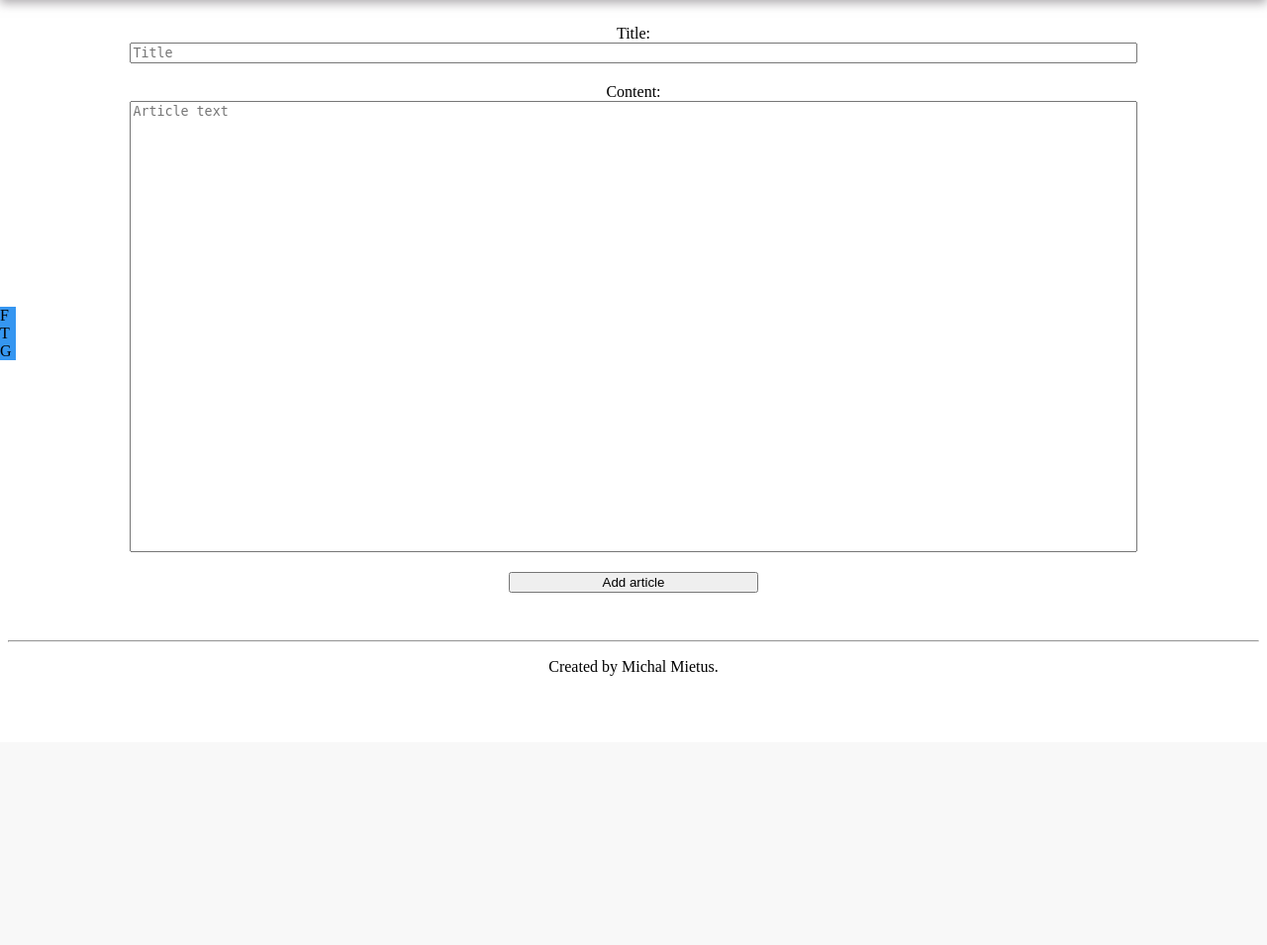
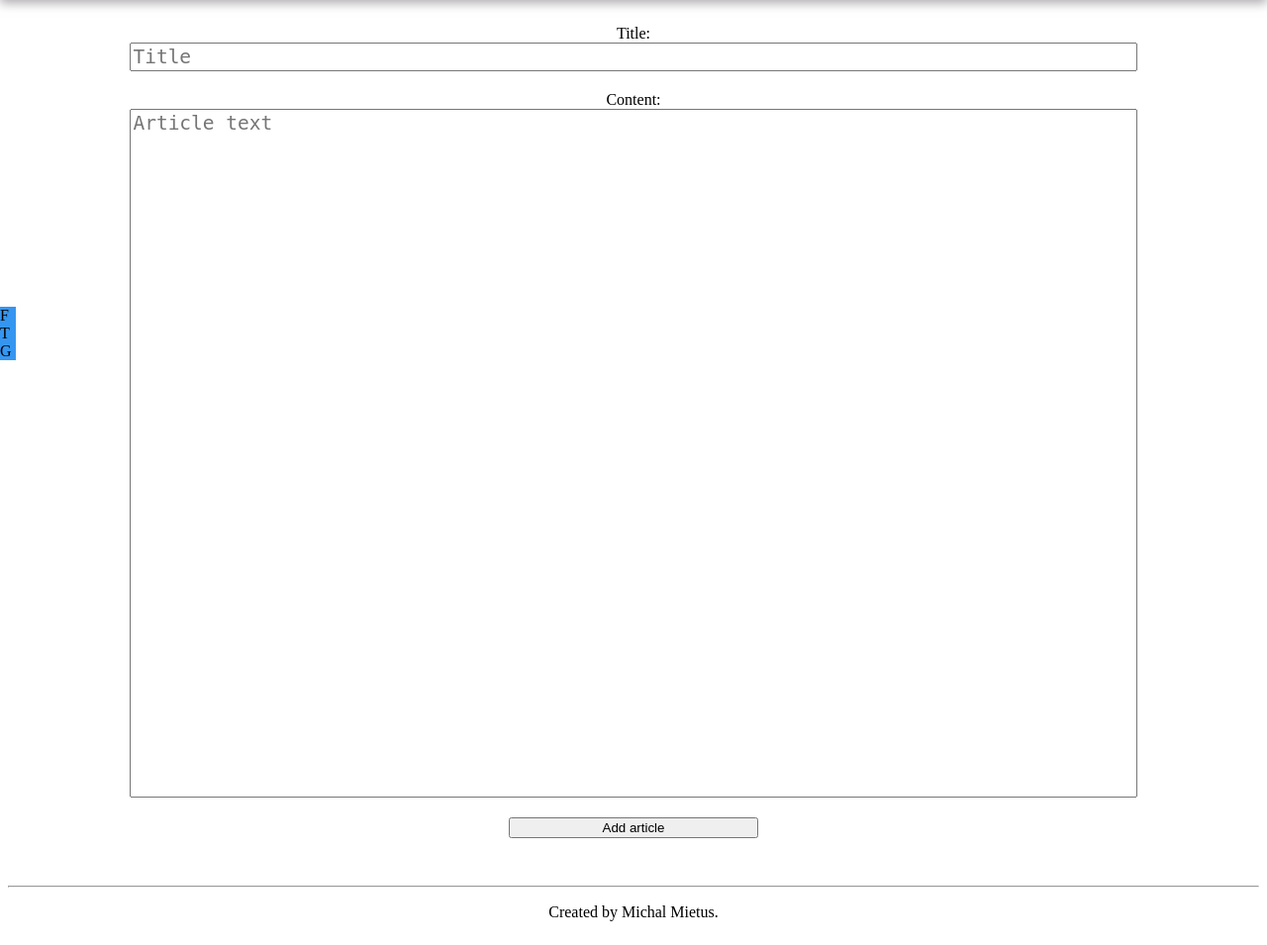
Before and after one commit to goodude123/Blog, a Django app: page /add_article/ in a window 1280 px wide. Shown: the part 50-1005 px from the top of the page at 99% size. Before the commit the page ends 733 px from the top, so only its background shows below. Run offline with Django 3.2, Linux system fonts and the light colour scheme; the visitor is signed in with stand-in values (Sample User, id 1).

Commit message:
Textarea font bigger.

```diff
--- a/cms/static/cms/styles/form_article_style.css
+++ b/cms/static/cms/styles/form_article_style.css
@@ -5,6 +5,10 @@ input, label {
 textarea {
     resize: none;
     width: 80%;
+}
+
+textarea {
+    font-size: 1.5em;
 }
 
 #id_content {
```
